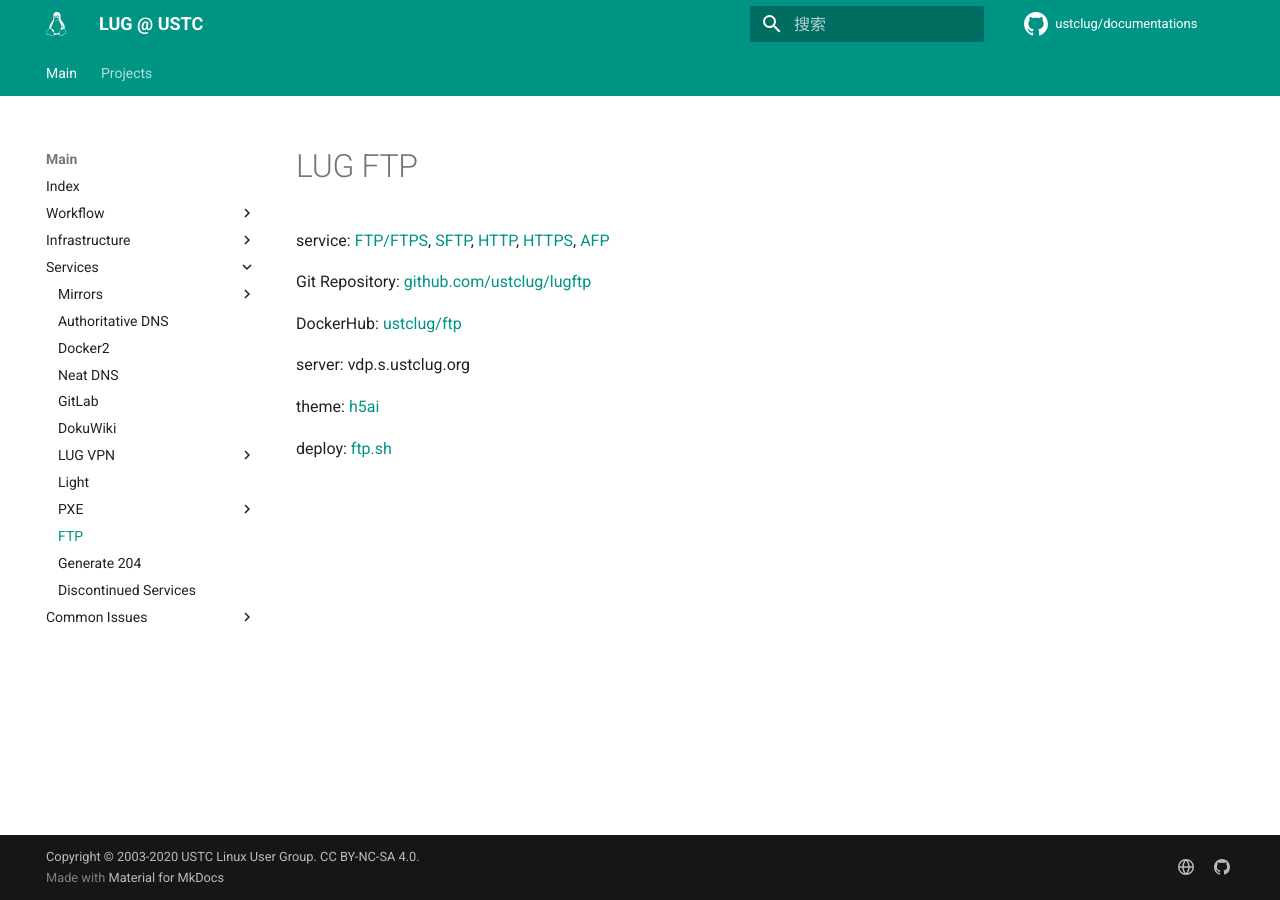
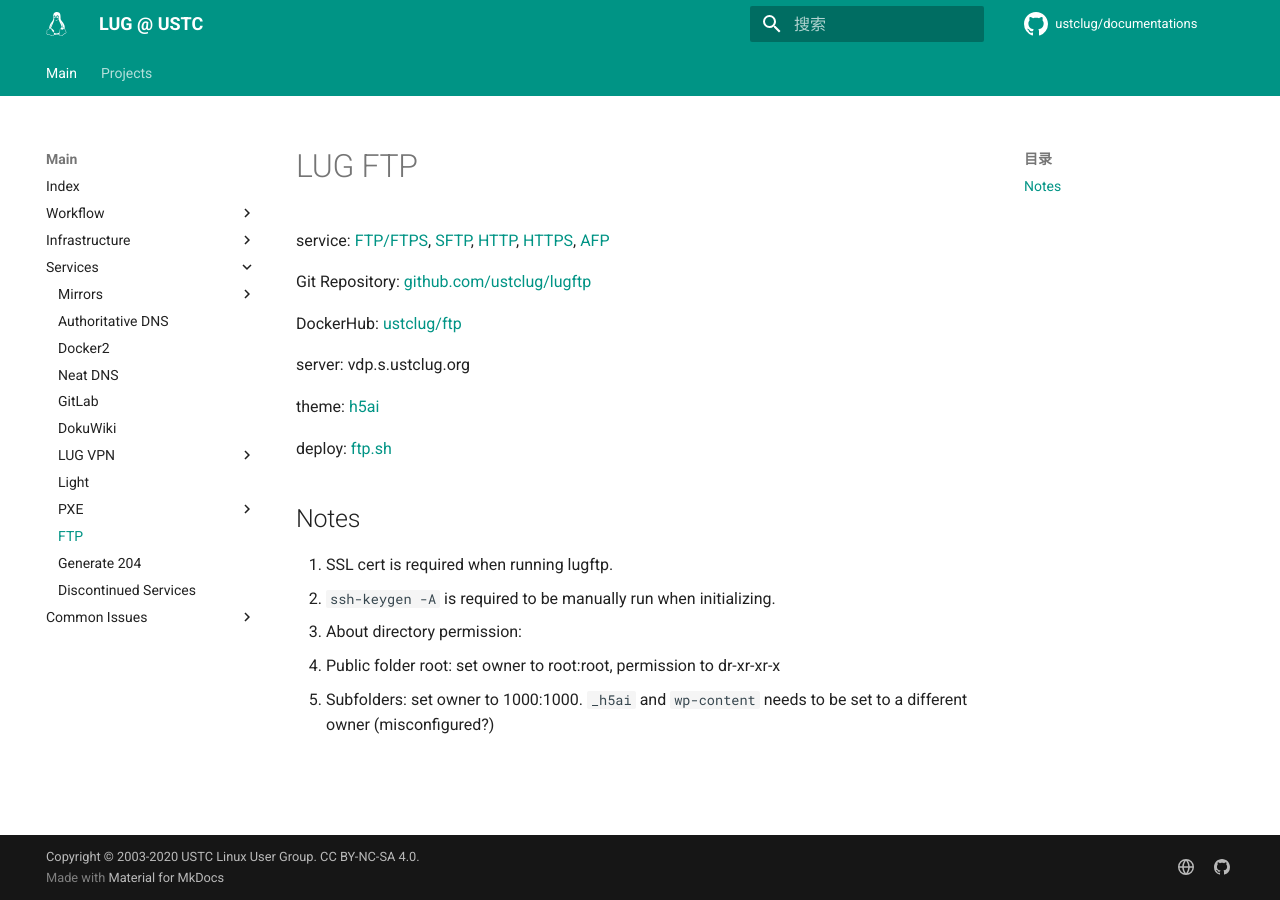
Before and after one commit to ustclug/documentations, an MkDocs documentation site: the page built from docs/services/ftp.md, in a window 1280 px wide. Built offline with MkDocs 1.6.1 and Material for MkDocs 9.7.7, drawn with Linux system fonts in a browser that asks for light colours; comment, search, counter and statistics services are not loaded.

Commit message:
Add ftp notes

```diff
--- a/docs/services/ftp.md
+++ b/docs/services/ftp.md
@@ -11,3 +11,11 @@
 theme: [h5ai](https://larsjung.de/h5ai/)
 
 deploy: [ftp.sh](https://git.lug.ustc.edu.cn/ustclug/docker-run-script/blob/master/ftp/ftp.sh)
+
+## Notes
+
+1. SSL cert is required when running lugftp.
+2. `ssh-keygen -A` is required to be manually run when initializing.
+3. About directory permission:
+   1. Public folder root: set owner to root:root, permission to dr-xr-xr-x
+   2. Subfolders: set owner to 1000:1000. `_h5ai` and `wp-content` needs to be set to a different owner (misconfigured?)
```
